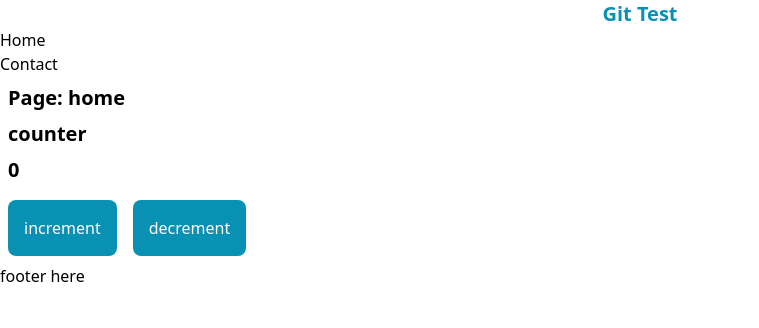
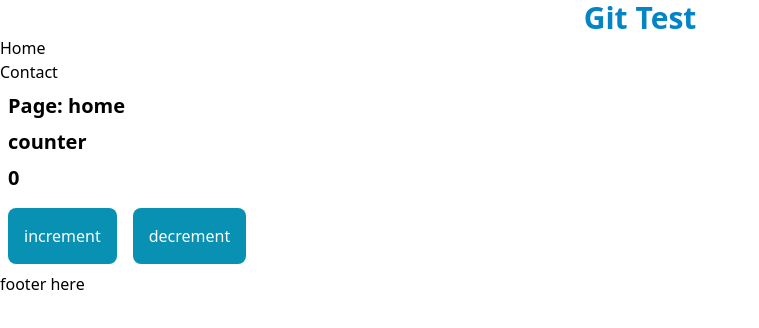
Before and after one commit to RutvikJR/git-test, a React (Vite) app: page / in a window 1280 px wide. Shown: the top 328 px of the page, without its empty margins (0-759 px from the left). Built offline with nearby package versions, Linux system fonts and the light colour scheme.

Commit message:
Update Layout.tsx : text color and size changed

```diff
--- a/src/pages/Layout.tsx
+++ b/src/pages/Layout.tsx
@@ -3,7 +3,7 @@ import { Link, Outlet } from "react-router-dom";
 const Layout = () => {
   return (
     <>
-      <h1 className="text-xl text-cyan-600 font-semibold text-center">Git Test</h1>
+      <h1 className="text-3xl text-sky-600 font-semibold text-center">Git Test</h1>
       <nav>
         <ul>
           <li>
```
